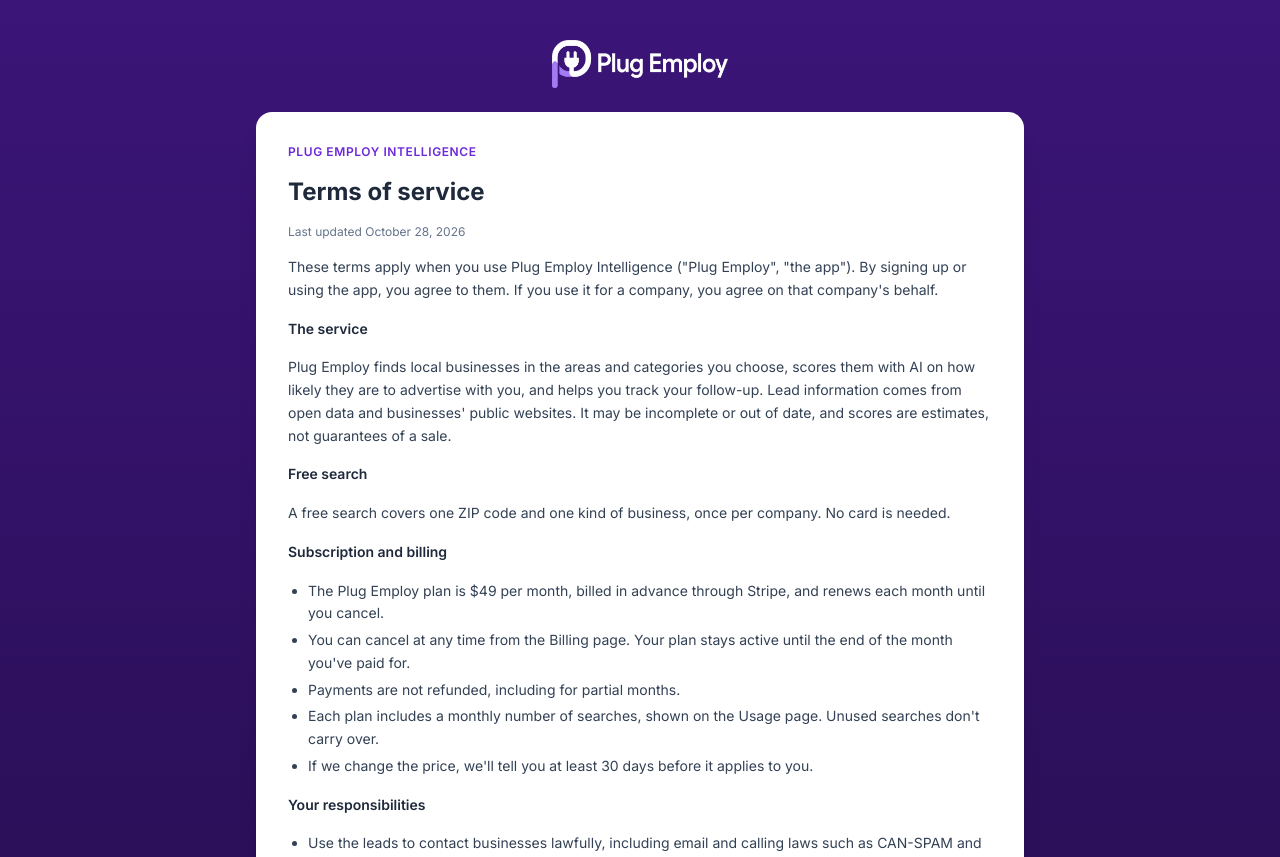
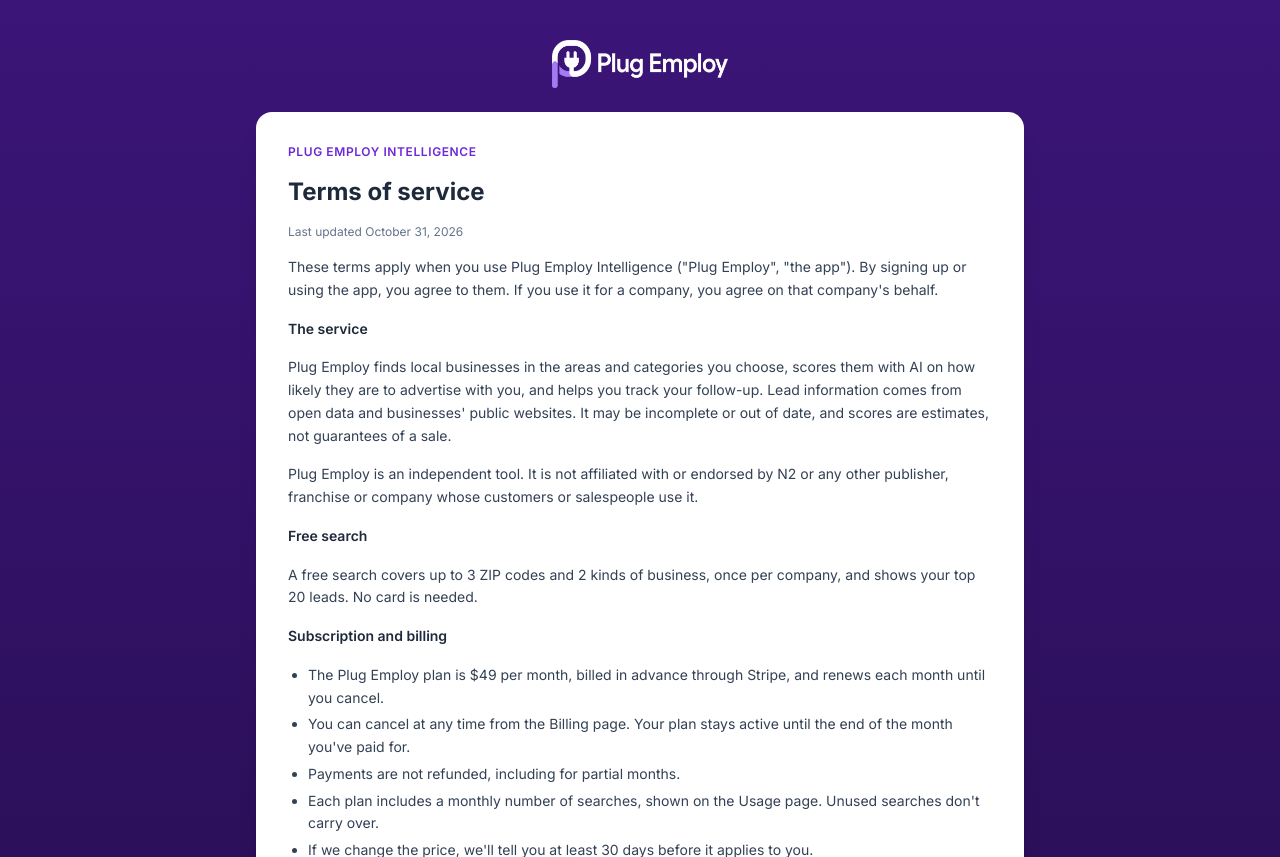
Before and after one commit to plugemploy/plug-employ-intelligence, a FastAPI app: page /terms in a window 1280 px wide. Shown: the top 857 px of the page. Run offline with FastAPI, Linux system fonts and the light colour scheme; some libraries are stand-ins or nearby versions.

Commit message:
Sign-up box: just Terms + Privacy; N2 not-affiliated line moved into the terms (no LLC name); free search terms updated
Co-Authored-By: Claude Opus 5.5 <noreply@anthropic.com>

```diff
--- a/app/auth.py
+++ b/app/auth.py
@@ -29,7 +29,7 @@ REDIRECT_URI = f"{APP_BASE_URL}/auth/callback"
 FIRST_OWNER_ORG = "Plug Employ"
 
 # New sign-ups tick the agreement box; the version they saw is saved with the date.
-TERMS_VERSION = "2026-10-28"
+TERMS_VERSION = "2026-10-31"
 
 _pending: dict[str, dict] = {}  # sign-in in progress: state -> {"verifier", "signup_company"}
 
--- a/app/templates/_agree_box.html
+++ b/app/templates/_agree_box.html
@@ -3,7 +3,6 @@
     <input type="checkbox" name="agree" value="yes" required class="mt-1"
       oninvalid="this.setCustomValidity('Please tick the box to continue.')" onchange="this.setCustomValidity('')">
     <span>I agree to the <a href="/terms" target="_blank" class="underline">Terms</a> and
-      <a href="/privacy" target="_blank" class="underline">Privacy Policy</a>. I understand Plug Employ is an independent tool
-      owned by East TN Publication LLC and is not affiliated with or endorsed by N2.</span></label>
+      <a href="/privacy" target="_blank" class="underline">Privacy Policy</a>.</span></label>
   <p class="text-xs text-slate-500 mt-1 ml-6">We save the date you agreed so we both have a record.</p>
 </div>
--- a/app/templates/terms.html
+++ b/app/templates/terms.html
@@ -4,7 +4,7 @@
 {# Draft written 2026-10-28; to be reviewed by Plug Employ's attorney (company name, governing law, refunds). #}
 <div class="text-sm text-slate-700 grid gap-4 leading-relaxed">
 <h1 class="text-2xl font-bold text-slate-800">Terms of service</h1>
-<p class="text-xs text-slate-500">Last updated October 28, 2026</p>
+<p class="text-xs text-slate-500">Last updated October 31, 2026</p>
 <p>These terms apply when you use Plug Employ Intelligence ("Plug Employ", "the app"). By signing up or using the app,
   you agree to them. If you use it for a company, you agree on that company's behalf.</p>
 
@@ -12,9 +12,11 @@
 <p>Plug Employ finds local businesses in the areas and categories you choose, scores them with AI on how likely they are
   to advertise with you, and helps you track your follow-up. Lead information comes from open data and businesses' public
   websites. It may be incomplete or out of date, and scores are estimates, not guarantees of a sale.</p>
+<p>Plug Employ is an independent tool. It is not affiliated with or endorsed by N2 or any other publisher, franchise or
+  company whose customers or salespeople use it.</p>
 
 <h2 class="font-semibold text-slate-800">Free search</h2>
-<p>A free search covers one ZIP code and one kind of business, once per company. No card is needed.</p>
+<p>A free search covers up to 3 ZIP codes and 2 kinds of business, once per company, and shows your top 20 leads. No card is needed.</p>
 
 <h2 class="font-semibold text-slate-800">Subscription and billing</h2>
 <ul class="list-disc ml-5 grid gap-1">
```
Also changed, not shown: CLAUDE.md (+2 -2 lines), docs/PLAN.md (+2 -2 lines), tests/test_terms.py (+3 -1 lines).
